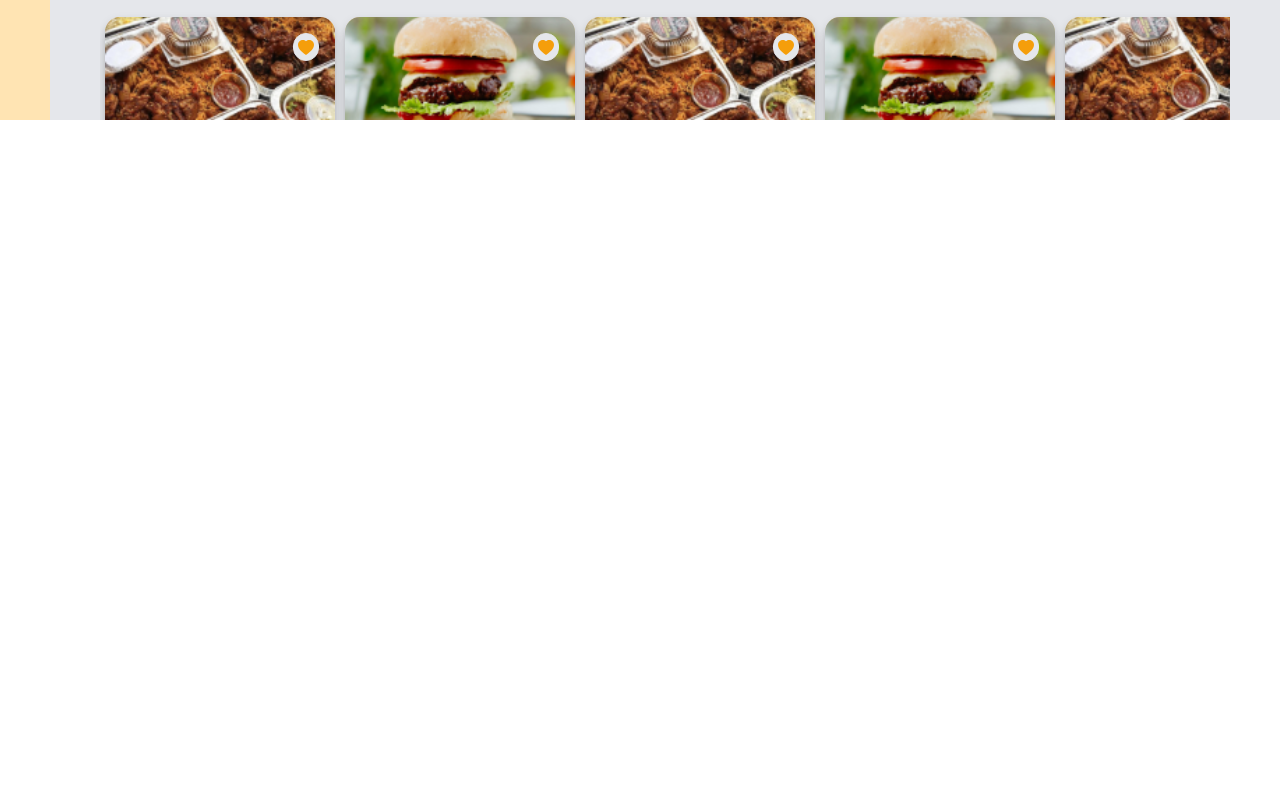
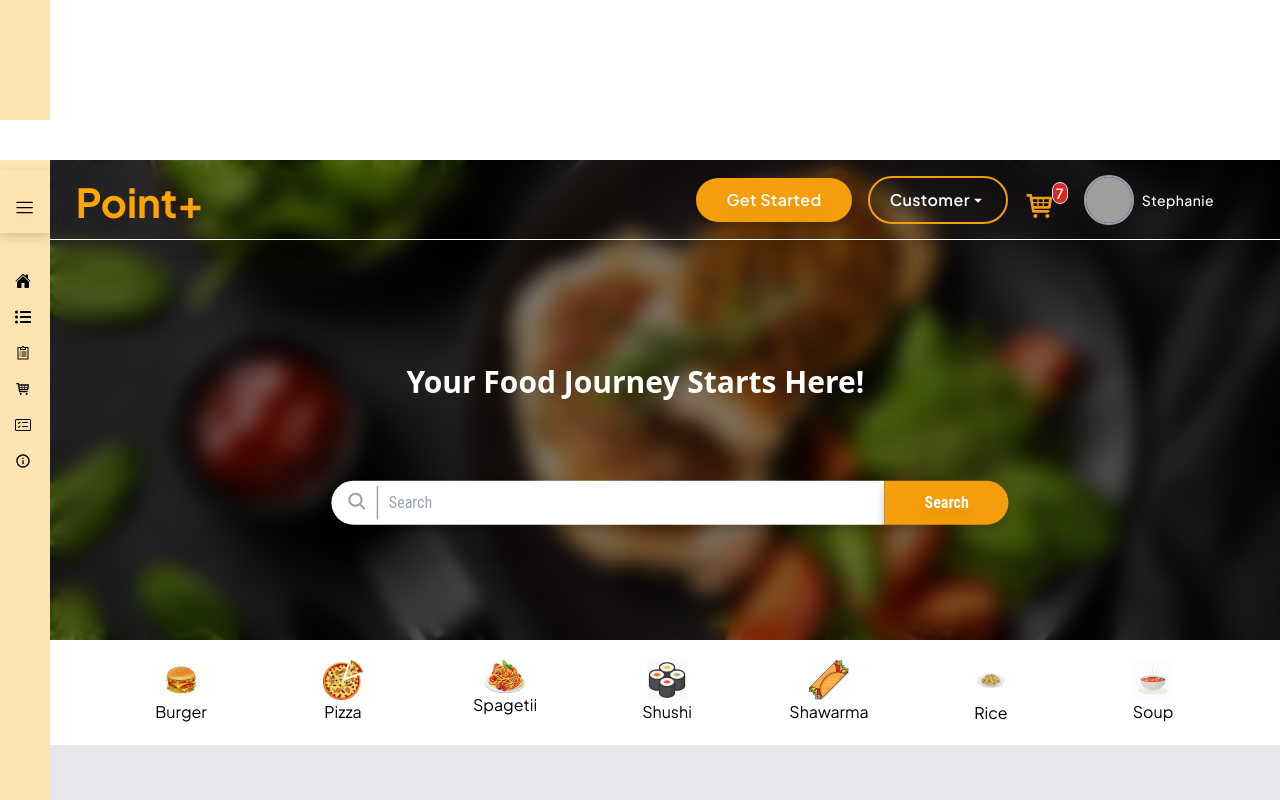
Before and after one commit to Mbahvictor16/PointPluss, a Next.js app: page / in a window 1280 px wide. Shown: the part 680-1480 px from the top of the page. Before the commit the page ends 840 px from the top, so only its background shows below. Built offline with nearby package versions, Linux system fonts and the light colour scheme; grey boxes are pictures that could not be loaded.

Commit message:
fix layout

```diff
--- a/src/app/layout.js
+++ b/src/app/layout.js
@@ -3,6 +3,7 @@ import "./globals.css";
 import { AvatarProvider } from "../context/AvatarContext";
 import ProductContextProvider from "../context/ProductContext";
 import { FavoriteProductsProvider } from "../context/FavoriteProductsContext";
+import Sidebar from '../helper/Sidebar';
 
 const PlusJakartaSans = localFont({
   src: '../../public//fonts/PlusJakartaSans-VariableFont_wght.ttf'
@@ -19,7 +20,13 @@ export default function RootLayout({ children }) {
       <body className={`${PlusJakartaSans.className}`}>
         <AvatarProvider>
           <ProductContextProvider>
-            <FavoriteProductsProvider>{children}</FavoriteProductsProvider>
+            <FavoriteProductsProvider>
+              <Sidebar />
+              <main>
+
+              {children}
+              </main>
+            </FavoriteProductsProvider>
           </ProductContextProvider>
         </AvatarProvider>
       </body>
```
